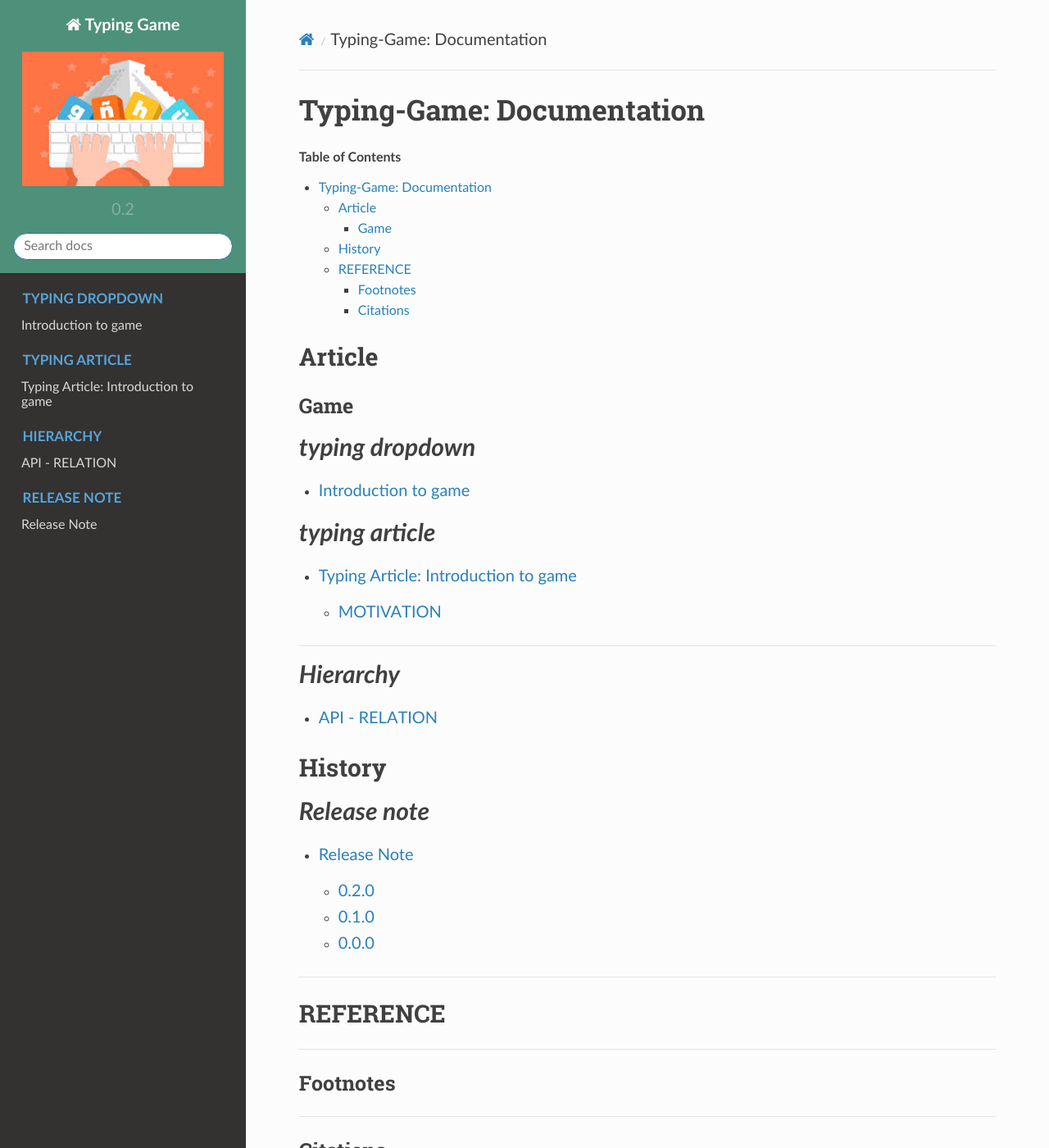
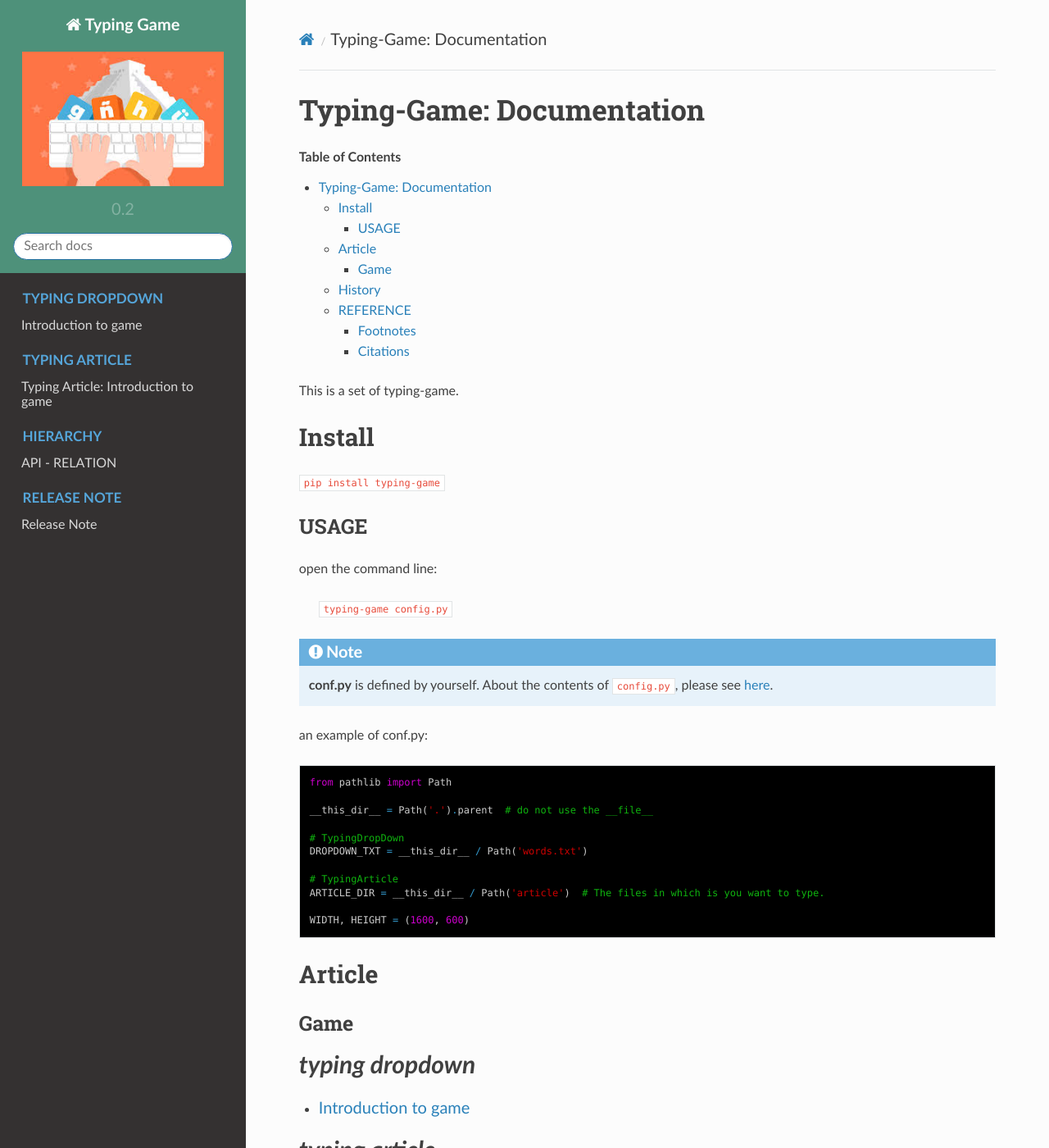
Before and after one commit to CarsonSlovoka/typing-game, a Sphinx documentation site: the page built from doc/doc.rst, in a window 1280 px wide and 1400 px high. Shown: the whole window at 82% size. Built offline with Sphinx 7.4.7 and the Read the Docs theme 2.0.0, drawn with Linux system fonts in a browser that asks for light colours.

```diff
--- a/doc/doc.rst
+++ b/doc/doc.rst
@@ -5,6 +5,42 @@ Typing-Game: Documentation
 ====================================================
 
 .. contents:: Table of Contents
+
+This is a set of typing-game.
+
+Install
+============
+
+``pip install typing-game``
+
+USAGE
+------
+
+open the command line:
+
+    ``typing-game config.py``
+
+.. note::
+
+    **conf.py** is defined by yourself. About the contents of ``config.py``, please see `here <https://github.com/CarsonSlovoka/typing-game/blob/master/typing_drop_down/config.py>`_.
+
+an example of conf.py:
+
+.. code-block:: python
+
+    from pathlib import Path
+
+    __this_dir__ = Path('.').parent  # do not use the __file__
+
+    # TypingDropDown
+    DROPDOWN_TXT = __this_dir__ / Path('words.txt')
+
+    # TypingArticle
+    ARTICLE_DIR = __this_dir__ / Path('article')  # The files in which is you want to type.
+
+    WIDTH, HEIGHT = (1600, 600)
+
+
 
 Article
 ============
--- a/doc/source/history/release.rst
+++ b/doc/source/history/release.rst
@@ -45,7 +45,7 @@ Strike
 
 :ISSUES:
     :dropdown: The display of text color needs to be strengthened.
-    :article: |ss|\There is no chooses to provide you with select the article, which you want to type. |se| <-- added on the **0.2.0**
+    :article: |ss|\There is no chooses to provide you with select the article, which you want to type. |se| <-- added on the 0.2.0
 
 
 0.0.0
--- a/setup.py
+++ b/setup.py
@@ -13,7 +13,7 @@ if 'env path':
 VERSION_NUMBER = __version__
 DOWNLOAD_VERSION = __version__
 PACKAGES_DIR = typing_drop_down.__name__
-SETUP_NAME = PACKAGES_DIR.replace('_', '-')
+SETUP_NAME = 'typing-game'  # PACKAGES_DIR.replace('_', '-')
 
 GITHUB_URL = f'https://github.com/CarsonSlovoka/{SETUP_NAME}/tree/master'
 
```
Also changed, not shown: README.rst (+41 -0 lines).
